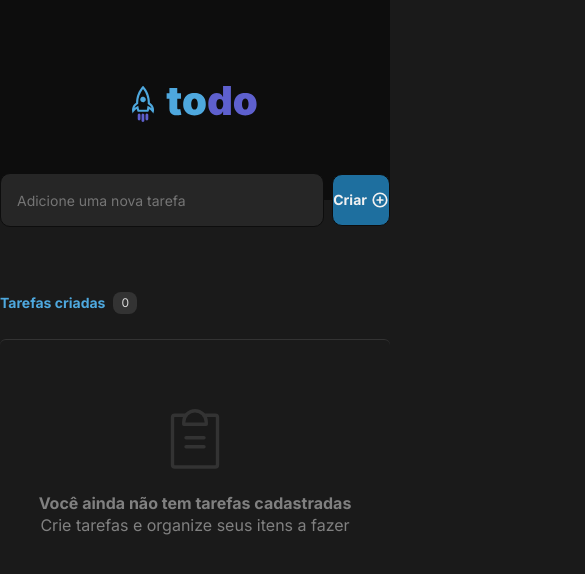
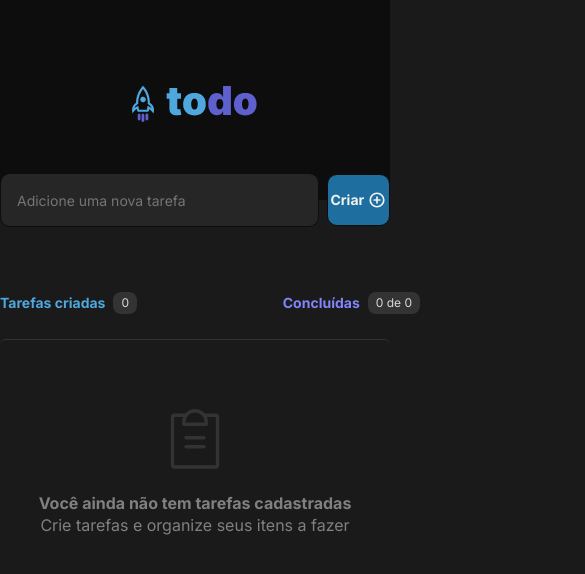
Before and after one commit to guigx7/01-ToDoList, a React (Vite) app: page / in a window 390 px wide. Shown: the top 574 px of the page, 585 px wide, since content can reach past the window. Built offline with nearby package versions, Linux system fonts and the light colour scheme.

Commit message:
Feita a versão responsiva para tablet

```diff
--- a/src/components/AddNewTask.module.css
+++ b/src/components/AddNewTask.module.css
@@ -41,3 +41,15 @@
   font-size: 0.875rem;
   font-weight: 700;
 }
+
+@media (max-width: 800px) {
+  .newTaskForm input {
+    width: 350px;
+    height: 54px;
+  }
+
+  .newTaskForm button {
+    width: 70px;
+    height: 52px;
+  }
+}
--- a/src/components/TaskList.module.css
+++ b/src/components/TaskList.module.css
@@ -10,3 +10,9 @@
   /* border-radius: 6px;
   border-top: 1px solid var(--gray-400); */
 }
+
+@media (max-width: 800px) {
+  .listContainer section{
+    width: 410px;
+  }
+}
--- a/src/components/TaskStatus.module.css
+++ b/src/components/TaskStatus.module.css
@@ -40,3 +40,9 @@
   align-items: center;
   justify-content: center;
 }
+
+@media (max-width: 800px) {
+  .statusBar {
+    width: 420px;
+  }
+}
```
